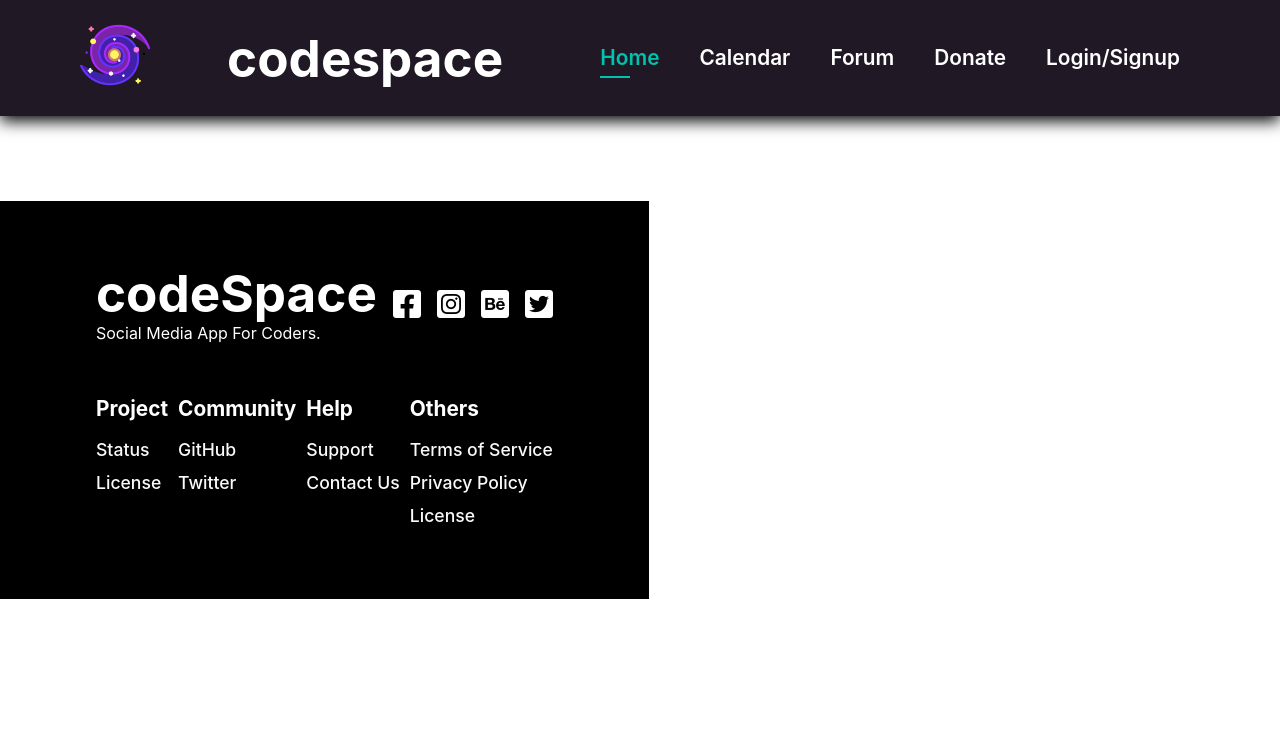
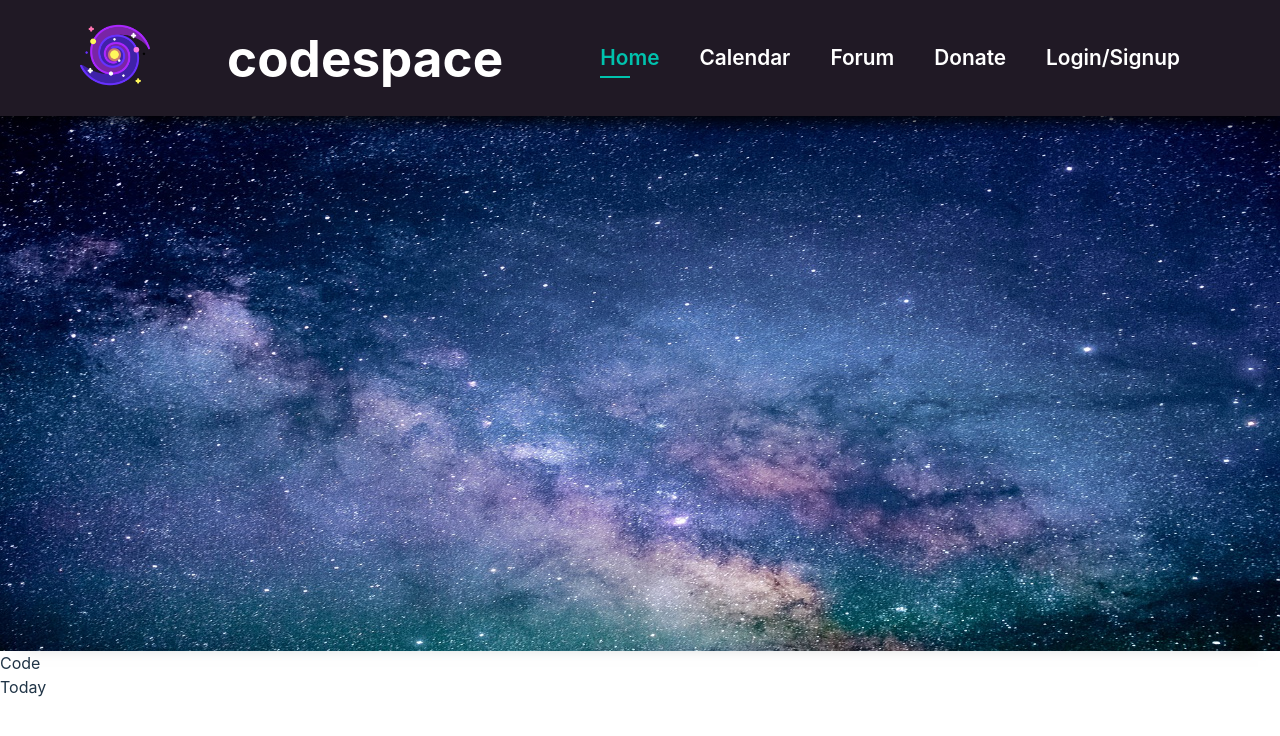
Before and after one commit to Jako0320/codespace, a React (Vite) app in the folder client/: page / in a window 1280 px wide. Shown: the top 736 px of the page. Built offline with nearby package versions, Linux system fonts and the light colour scheme.

Commit message:
added background image and adjusted navbar z index

```diff
--- a/client/src/App.jsx
+++ b/client/src/App.jsx
@@ -8,8 +8,8 @@ function App() {
   return (
     <>
      <Navbar/>
-       {/* <Home/> */}
-     <Footer/>
+       <Home/>
+     {/* <Footer/> */}
     </>
   );
 }
--- a/client/src/components/Home/Home.jsx
+++ b/client/src/components/Home/Home.jsx
@@ -3,9 +3,16 @@ import "./HomeStyles.css";
 
 function Home() {
   return (
-    <div>
+    <>
+      <div className={'section1'}>
+        <img id='section1' src='/spaceBg.jpg'></img>
+        <div className="greeting">Code <br></br>Today</div>
+      </div>
+      <div className='gallery'>
 
-    </div>
+      </div>
+
+    </>
   )
 }
 
--- a/client/src/components/Home/HomeStyles.css
+++ b/client/src/components/Home/HomeStyles.css
@@ -0,0 +1,10 @@
+#section1 {
+  display: block;
+  width: 100vw;
+  max-width: 100%;
+  height: 550px;
+  position: relative;
+  z-index: 9;
+  box-shadow: 0 5px 22px -22px black;
+  overflow:
+}
--- a/client/src/components/Nav/NavbarStyles.css
+++ b/client/src/components/Nav/NavbarStyles.css
@@ -13,6 +13,7 @@ nav {
   padding: 20px 80px;
   box-shadow: 0 5px 15px rgb(0,0,0.06);
   margin-right: 10px;
+  z-index: 10;
 }
 
 #navLogo {
```
